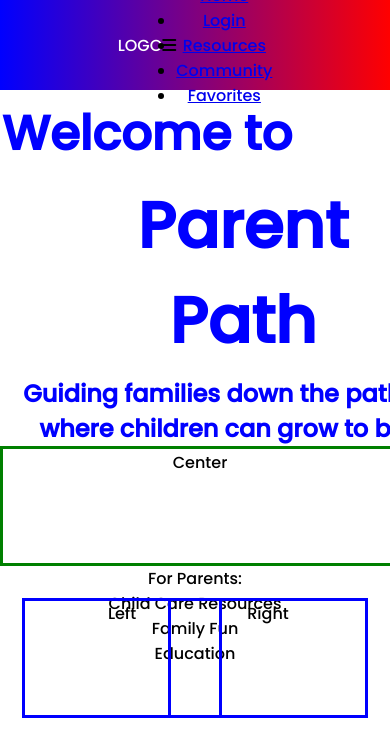
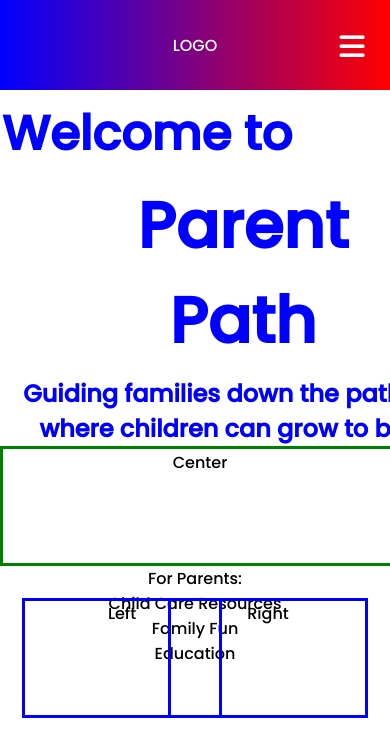
Before and after one commit to mmeurer00/parent_path, a React (Create React App) app: page / in a window 390 px wide. Shown: the top 756 px of the page. Built offline with nearby package versions, Linux system fonts and the light colour scheme.

Commit message:
create navbar style finish

```diff
--- /dev/null
+++ b/src/components/Navbar/Button.css
@@ -0,0 +1,44 @@
+:root {
+    --primary: rgb(96, 181, 218);
+}
+
+.btn {
+    padding: 8px 20px;
+    border-radius: 4px;
+    outline: none;
+    border: none;
+    cursor: pointer;
+}
+
+.btn:hover {
+    padding: 8px 20px;
+    transition: all 0.3s ease-in-out;
+    background: white;
+    color: purple;
+    transition: 250ms;
+}
+.btn--primary{
+    background-color: var(--primary);
+}
+
+.btn--outline{
+    background-color: transparent;
+    color: white;
+    padding: 8px 20px;
+    border-radius: 4px;
+    transition: all 0.3s ease-in-out;
+}
+
+.btn-med{
+    padding: 8px 20px;
+    border-radius: 4px;
+    font-size: 18px;
+    color: white
+}
+
+.btn-lg {
+        padding: 12px 26px;
+        border-radius: 4px;
+        font-size: 20px;
+        color: white
+    }
--- /dev/null
+++ b/src/components/Navbar/Button.js
@@ -0,0 +1,34 @@
+import React from 'react'
+import './Button.css'
+
+const STYLES = [
+    'btn--primary',
+    'btn-outline'
+]
+
+const SIZES = [
+'btn--med',
+'btn--lg'
+]
+
+export const Button = ({
+    children,
+    type,
+    onClick,
+    buttonStyle,
+    buttonSize
+}) => {
+
+    const checkButtonStyle = STYLES.includes(buttonStyle) ? buttonStyle : STYLES[0]
+
+    const checkButtonSize = SIZES.includes(buttonSize) ? buttonSize : SIZES[0]
+
+return (
+    <button
+    className={`btn ${checkButtonStyle} ${checkButtonSize}`}
+    onClick={onClick}
+    type={type}>
+        {children}
+    </button>
+
+)}
--- a/src/components/Navbar/NavItems.js
+++ b/src/components/Navbar/NavItems.js
@@ -2,27 +2,27 @@
 
 {
     title: 'Home',
-    url: '#',
+    url: '/',
     cName: 'nav-links'
 },
 {
     title: 'Login',
-    url: '#',
+    url: '/login',
     cName: 'nav-links'
 },
 {
     title: 'Resources',
-    url: '#',
+    url: '/resource',
     cName: 'nav-links'
 },
 {
     title: 'Community',
-    url: '#',
+    url: '/community',
     cName: 'nav-links'
 },
 {
     title: 'Favorites',
-    url: '#',
+    url: '/favorites',
     cName: 'nav-links'
 }
 
--- a/src/components/Navbar/Navbar.css
+++ b/src/components/Navbar/Navbar.css
@@ -2,3 +2,133 @@
     background: linear-gradient(90deg, blue 0%, red 100%);
     height: 90px
 }
+
+.navbar-logo {
+    color: #fff;
+    justify-self: start;
+    margin-left: 20px;
+    cursor: pointer;
+}
+
+.fa-react {
+    margin-left: 0.5rem;
+    font-size: 1.6rem;
+}
+
+.nav-menu {
+    display: grid;
+    grid-template-columns: repeat(5, auto);
+    grid-gap: 10px;
+    list-style: none;
+    text-align: center;
+    width: 70vw;
+    justify-content: end;
+    margin-right: 2rem;
+}
+
+.nav-links {
+    color: white;
+    text-decoration: none;
+    padding: 0.5rem 1rem;
+}
+
+.nav-links:hover {
+    background-color: #6d76f7;
+    border-radius: 4px;
+    transition: all 0.2s ease-out;
+}
+
+.fa-bars {
+    color: #fff;
+}
+
+.nav-links-mobile {
+    display: none;
+}
+
+.menu-icon {
+    display: none;
+}
+
+@media screen and (max-width: 960px) {
+    .NavbarItems {
+        position: relative;
+    }
+
+    .nav-menu {
+        display: flex;
+        flex-direction: column;
+        width: 100%;
+        height: 500px;
+        position: absolute;
+        top: 80px;
+        left: -100%;
+        opacity: 1;
+        transition: all 0.5s ease;
+    }
+
+    .nav-menu.active {
+        background: #6668f4;
+        left: 0;
+        opacity: 1;
+        transition: all 0.5s ease;
+        z-index: 1;
+    }
+
+    .nav-links {
+        text-align: center;
+        padding: 2rem;
+        width: 100%;
+        display: table;
+    }
+
+    .nav-links:hover {
+        background-color: #7577fa;
+        border-radius: 0;
+    }
+
+    .navbar-logo {
+        position: absolute;
+        top: 0;
+        left: 0;
+        transform: translate(25%, 50%);
+    }
+
+    .menu-icon {
+        display: block;
+        position: absolute;
+        top: 0;
+        right: 0;
+        transform: translate(-100%, 60%);
+        font-size: 1.8rem;
+        cursor: pointer;
+    }
+
+    .fa-times {
+        color: #fff;
+        font-size: 2rem;
+    }
+
+    .nav-links-mobile {
+        display: block;
+        text-align: center;
+        padding: 1.5rem;
+        margin: 2rem auto;
+        border-radius: 4px;
+        width: 80%;
+        background: #4ad9e4;
+        text-decoration: none;
+        color: #fff;
+        font-size: 1.5rem;
+    }
+
+    .nav-links-mobile:hover {
+        background: #fff;
+        color: #6568F4;
+        transition: 250ms;
+    }
+
+    Button {
+        display: none;
+    }
+}
--- a/src/components/Navbar/Navbar.js
+++ b/src/components/Navbar/Navbar.js
@@ -1,6 +1,8 @@
 import React from 'react'
 import NavbarItems from './NavItems'
-import styled from 'styled-components';
+import styled from 'styled-components'
+import './Navbar.css'
+import {Button} from './Button'
 
 const NavbarStyle = styled.p`
     background: linear-gradient(90deg, blue 0%, red 100%);
@@ -33,7 +35,7 @@
                 <div className="menu-icon" onClick={this.handleClick}>
                 <i className={this.state.clicked ? 'fas fa-times' : 'fas fa-bars'}></i>
                 </div>
-                <ul>
+                <ul className={this.state.clicked ? 'nav-menu-active' : 'nav-menu'}>
                     {NavbarItems.map((item, index) => {
                         return (
                             <li key={index}>
```
